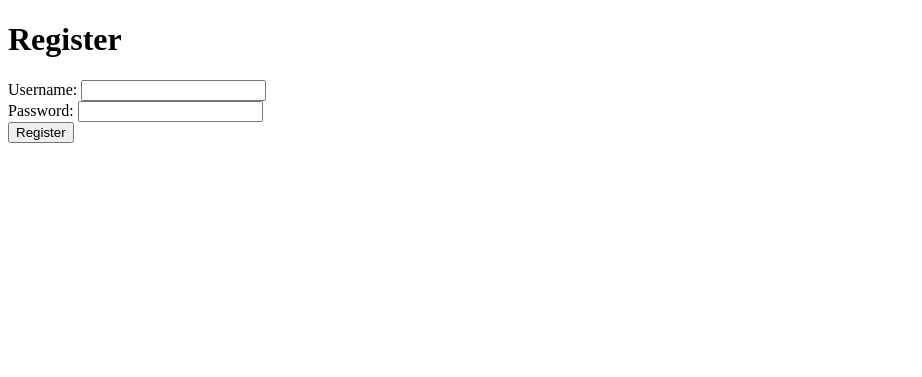
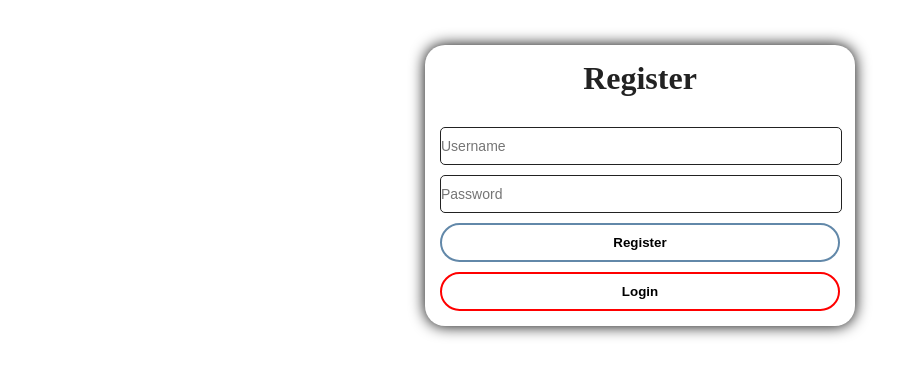
Before and after one commit to vladyslav-masokha/university-p, a Flask app: page /register in a window 1280 px wide. Shown: the top 377 px of the page, without its empty margins (0-922 px from the left). Run offline with Flask 3, Linux system fonts and the light colour scheme.

Commit message:
fix bugs

```diff
--- a/projects/notes-online/main.py
+++ b/projects/notes-online/main.py
@@ -8,9 +8,8 @@ app.secret_key = secrets.token_hex(16)
 
 login_manager = LoginManager()
 login_manager.init_app(app)
-login_manager.login_view = 'login'  # Перенаправлення на сторінку логіну
+login_manager.login_view = 'login'
 
-# Замість бази даних ми використовуватимемо словник для зручності демонстрації
 users = {'user1': {'password': 'pass1'}, 'user2': {'password': 'pass2'}}
 notes_data = {}
 
@@ -27,7 +26,7 @@ def load_user(user_id):
         return User(user_id)
     return None
 
-@app.errorhandler(401)  # Обробник помилки "Unauthorized"
+@app.errorhandler(401)
 def unauthorized(error):
     flash('Для перегляду цієї сторінки потрібно увійти в систему', 'error')
     return redirect(url_for('login'))
--- a/projects/notes-online/requirements.txt
+++ b/projects/notes-online/requirements.txt
@@ -1,2 +1,3 @@
-Flask
+flask
+flask_login
 gunicorn
--- a/projects/notes-online/static/styles.css
+++ b/projects/notes-online/static/styles.css
@@ -12,9 +12,9 @@ body {
 
 .formTitle {
 	text-align: center;
-	padding: 0 0 15px;
+	padding: 0;
 	color: #222;
-	margin: 0;
+	margin: 0 0 15px;
 }
 
 .notes {
@@ -26,10 +26,13 @@ body {
 .form {
 	width: 80%;
 	margin: 0 auto;
+	padding: 15px;
 
 	display: flex;
 	justify-content: center;
 	flex-direction: column;
+	box-shadow: 0 0 15px #000;
+	border-radius: 20px;
 	gap: 15px;
 }
 
@@ -110,3 +113,59 @@ button[type='submit']:hover {
 .deleteButton {
 	color: #f00;
 }
+
+#login,
+#register {
+	display: flex;
+	flex-direction: column;
+	gap: 10px;
+}
+
+#username,
+#password {
+	width: 100%;
+	padding: 10px 0;
+	border-radius: 5px;
+	font-size: 14px;
+	outline: none;
+	border: none;
+	border: 1px solid #222;
+}
+
+#loginBtn,
+#linkToReg,
+#registerBtn,
+#linkToLog {
+	padding: 10px 0;
+	border-radius: 20px;
+	color: #000;
+	font-weight: 700;
+	cursor: pointer;
+	background: transparent;
+	transition: all 0.5s ease-in-out;
+
+	&:hover {
+		border: 2px solid transparent;
+		color: #fff;
+	}
+}
+
+#loginBtn,
+#registerBtn {
+	border: 2px solid #6288a9;
+
+	&:hover {
+		background: #6288a9;
+	}
+}
+
+#linkToReg,
+#linkToLog {
+	width: 100%;
+	border: 2px solid #f00;
+	text-decoration: none;
+
+	&:hover {
+		background: #f00;
+	}
+}
--- a/projects/notes-online/templates/register.html
+++ b/projects/notes-online/templates/register.html
@@ -3,16 +3,39 @@
 	<head>
 		<meta charset="UTF-8" />
 		<meta name="viewport" content="width=device-width, initial-scale=1.0" />
+		<link
+			rel="stylesheet"
+			href="{{ url_for('static', filename='styles.css') }}"
+		/>
 		<title>Register</title>
 	</head>
 	<body>
-		<h1>Register</h1>
-		<form action="{{ url_for('register') }}" method="POST">
-			<label for="username">Username:</label>
-			<input type="text" id="username" name="username" required /><br />
-			<label for="password">Password:</label>
-			<input type="password" id="password" name="password" required /><br />
-			<input type="submit" value="Register" />
-		</form>
+		<div id="root">
+			<div class="form">
+				<h1 class="formTitle">Register</h1>
+
+				<form id="register" action="{{ url_for('register') }}" method="POST">
+					<input
+						type="text"
+						id="username"
+						name="username"
+						placeholder="Username"
+						required
+					/>
+
+					<input
+						type="password"
+						id="password"
+						name="password"
+						placeholder="Password"
+						required
+					/>
+					<input id="registerBtn" type="submit" value="Register" />
+					<a href={{ url_for('login') }}>
+						<button id="linkToLog" type="button">Login</button>
+					</a>
+				</form>
+			</div>
+		</div>
 	</body>
 </html>
```
Also changed, not shown: projects/notes-online/templates/login.html (+31 -8 lines).
